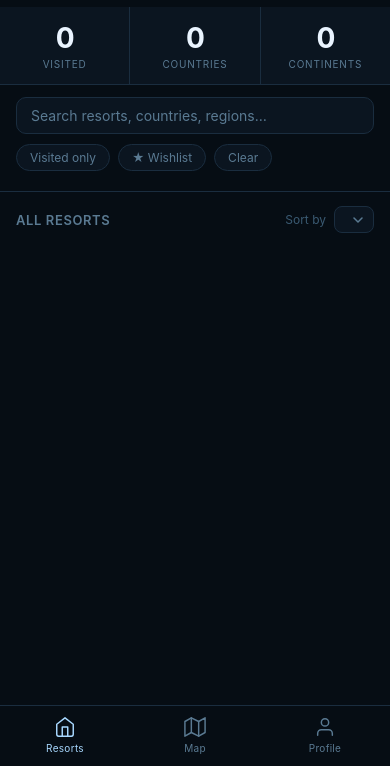
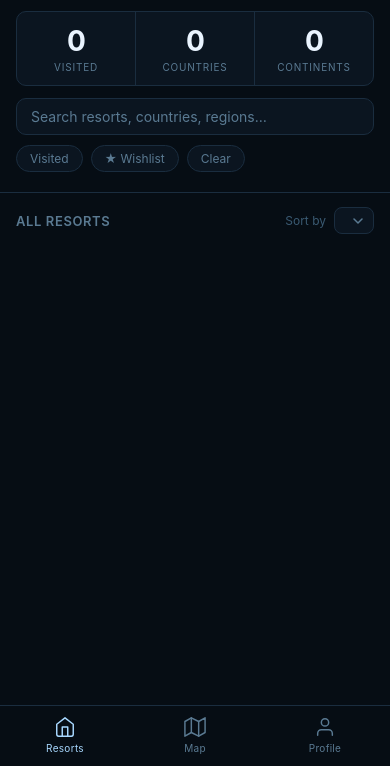
Before and after one commit to zroessel/ResortTrackerApp, an Electron app: page index.html in a window 390 px wide. Shown: the part 78-844 px from the top of the page. Drawn offline with Linux system fonts and the light colour scheme; no server answers.

Commit message:
Rename Visited chip and make stats a card so the header flows
Co-Authored-By: Claude Opus 5.5 <noreply@anthropic.com>

```diff
--- a/index.html
+++ b/index.html
@@ -118,15 +118,17 @@
   /* ── Stats strip ── */
   #stats-strip {
     display: flex;
+    margin: 4px 16px 0;
     background: var(--s1);
-    border-bottom: 1px solid var(--rim);
+    border: 1px solid var(--rim);
+    border-radius: var(--r);
   }
   .stat-cell {
     flex: 1;
     display: flex;
     flex-direction: column;
     align-items: center;
-    padding: 14px 0;
+    padding: 12px 0;
     gap: 3px;
   }
   .stat-cell + .stat-cell { border-left: 1px solid var(--rim); }
@@ -399,7 +401,7 @@
       <div id="controls">
         <input id="search" type="text" placeholder="Search resorts, countries, regions…">
         <div id="filter-row">
-          <button class="chip" id="chip-visited">Visited only</button>
+          <button class="chip" id="chip-visited">Visited</button>
           <button class="chip" id="chip-wishlist">★ Wishlist</button>
           <button class="chip" id="chip-clear">Clear</button>
         </div>
```
Also changed, not shown: README.md, docs/screenshot.png.
